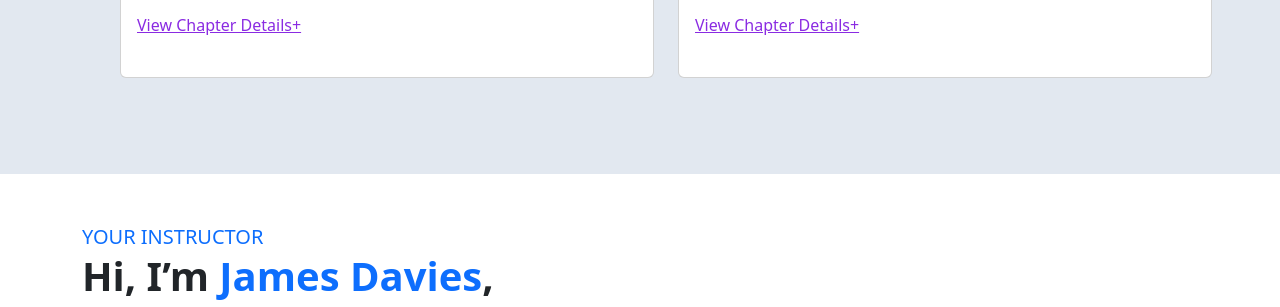
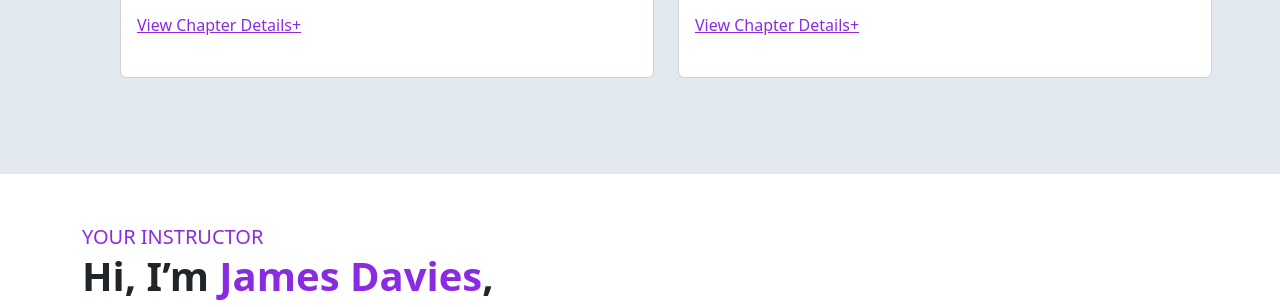
Before and after one commit to MaanRaddadi/Week-3---Bootstrap-HW, a plain HTML site: page index.html in a window 1280 px wide. Shown: the part 2436-2743 px from the top of the page. Drawn offline with nearby package versions, Linux system fonts and the light colour scheme.

```diff
--- a/index.html
+++ b/index.html
@@ -9,10 +9,6 @@
       rel="stylesheet"
       integrity="sha384-T3c6CoIi6uLrA9TneNEoa7RxnatzjcDSCmG1MXxSR1GAsXEV/Dwwykc2MPK8M2HN"
       crossorigin="anonymous"
-    />
-    <link
-      rel="stylesheet"
-      href="https://cdn.jsdelivr.net/npm/bootstrap-icons@1.11.1/font/bootstrap-icons.css"
     />
     <link rel="stylesheet" href="style.css" />
   </head>
@@ -568,11 +564,11 @@
           <div class="">
             <div class="align-items-center row">
               <div class="text-center text-lg-start order-1 col-6">
-                <span class="text-primary mb-3 d-blockfw-semi-bold fs-5"
+                <span class="mb-3 d-blockfw-semi-bold fs-5" style="color: blueviolet;"
                   >YOUR INSTRUCTOR</span
                 >
                 <h2 class="mb-2 fw-bold mb-3 fs-1">
-                  Hi, I’m <span class="text-primary">James Davies</span>,<br />I
+                  Hi, I’m <span class="" style="color: blueviolet;" >James Davies</span>,<br />I
                   will be taking you through lessons.
                 </h2>
                 <p class="fs-4 pe-6">
```
